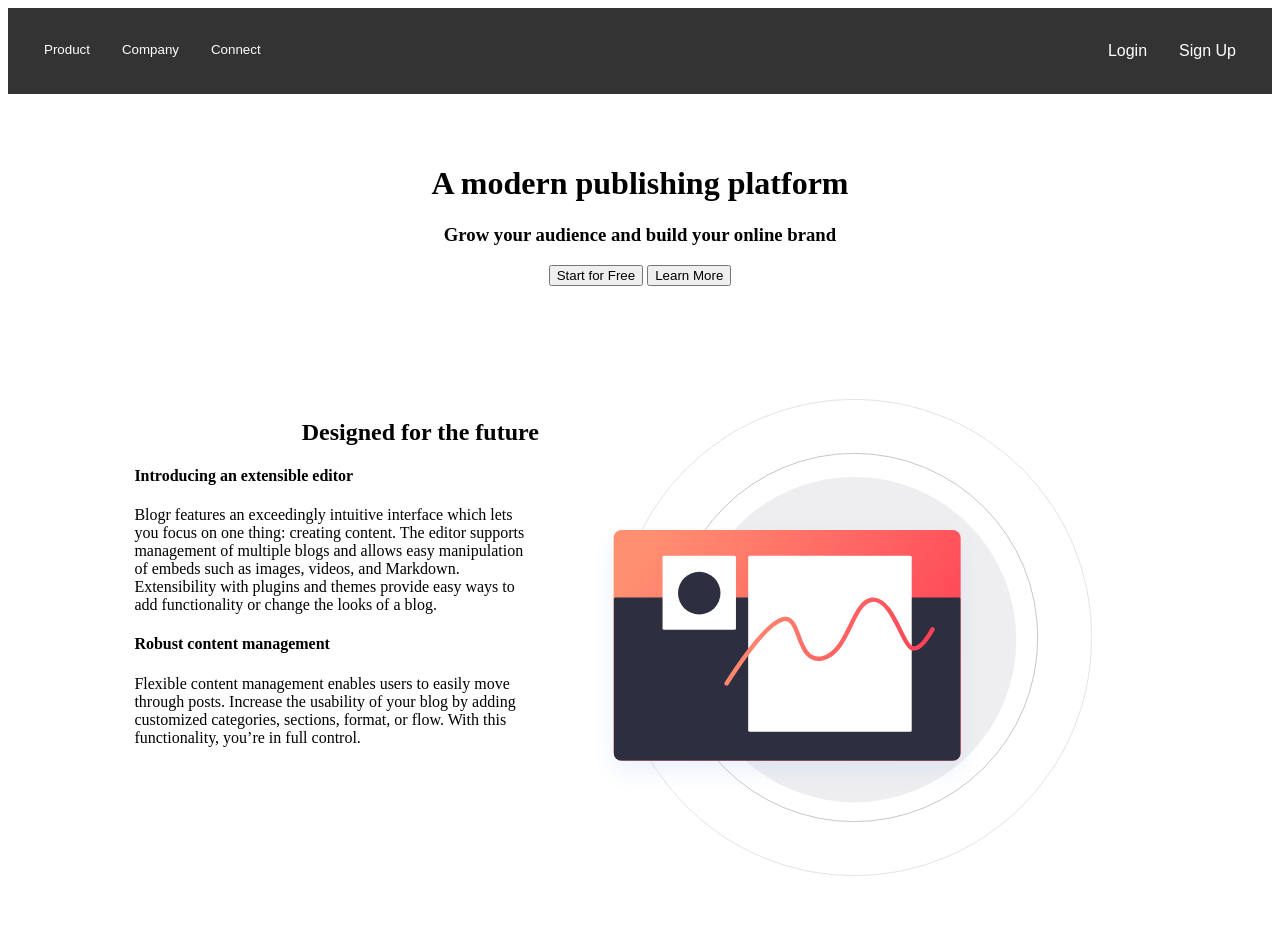
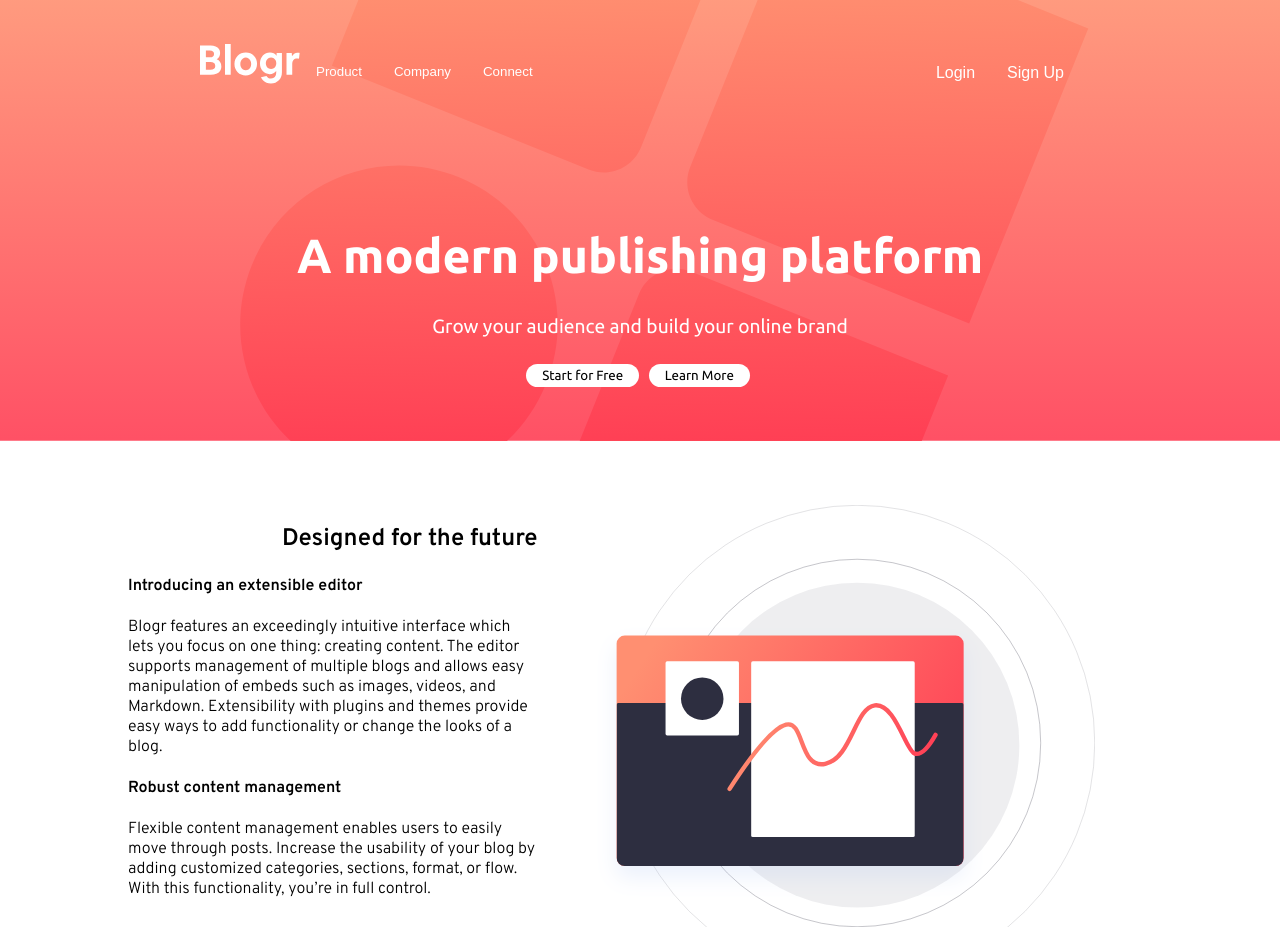
Before and after one commit to bmor2509/blogr, a plain HTML site: page index.html in a window 1280 px wide. Shown: the top 927 px of the page. Drawn offline with Linux system fonts and the light colour scheme.

Commit message:
Updated some global styles, and began structuring the navigation/title area

```diff
--- a/index.html
+++ b/index.html
@@ -4,6 +4,7 @@
   <meta charset="UTF-8">
   <meta name="viewport" content="width=device-width, initial-scale=1.0"> <!-- displays site properly based on user's device -->
 
+  <link href="https://fonts.googleapis.com/css2?family=Overpass:wght@300;600&family=Ubuntu:wght@400;500;700&display=swap" rel="stylesheet">
   <link rel="icon" type="image/png" sizes="32x32" href="./images/favicon-32x32.png">
   <link rel="stylesheet" href="styles/styles.css">
 
@@ -14,7 +15,12 @@
 </head>
 
 <body>
+  <div class = "cta">
   <div class="navigation">
+
+    <div class = "nav-logo">
+      <img src="images/logo.svg">
+    </div>
 
       <div class = "dropdown">
         <button class = "dropdownBtn">
@@ -72,7 +78,7 @@
 
 
   </div>
-
+</div>
   <main>
 <div class = "section-one">
 
--- a/styles/styles.css
+++ b/styles/styles.css
@@ -1,10 +1,34 @@
+body{
+    font-size: 16px;
+    margin: 0;
+}
+
+
+
+.cta{
+    background-image: linear-gradient(hsla(13, 100%, 72%, 0.90),  hsla(353, 100%, 62%, 0.90)), url("../images/bg-pattern-intro.svg");
+    background-repeat: no-repeat;
+    background-size: cover;
+    background-position: right;
+}
+
+
+/* Navbar logo styling */
+.nav-logo img{
+    max-width: 100px;
+    max-height: 100px;
+    overflow: hidden;
+    margin-top: -6px;
+    float: left;
+}
 
 /* Navbar container */
 .navigation{
     overflow: hidden;
-    background-color: #333;
     font-family: Arial;
-    padding: 20px 20px;
+    padding: 50px 200px;
+
+
 }
 
 /* Links within the navbar */
@@ -83,11 +107,33 @@ text-align: left;
 .title-area{
     text-align: center;
     padding: 50px 0 50px 0;
+    font-family: "Ubuntu", "sans-serif";
+    color: white;
+    font-size: 1.5em;
+}
+
+.title-area h3{
+    font-weight: 100;
+    font-size: 0.8em;
+}
+
+/* Buttons styling in the title area */
+.incentives button{
+border-radius: 2em;
+padding: 0.3em 1.2em;
+margin: 0 0.3em 0.3em 0;
+box-sizing: border-box;
+text-decoration: none;
+font-family: "Ubuntu";
+font-weight: 400;
+background-color: white;
+border: 0
 }
 
 main{
     text-align: center;
     padding: 5% 10%;
+    font-family: "overpass", "sans-serif";
 }
 
 
@@ -162,6 +208,7 @@ text-align: right;
     vertical-align: top;
     text-align: left;
     padding: 40px 50px;
+
 }
 
 .footer-content ul{
```
